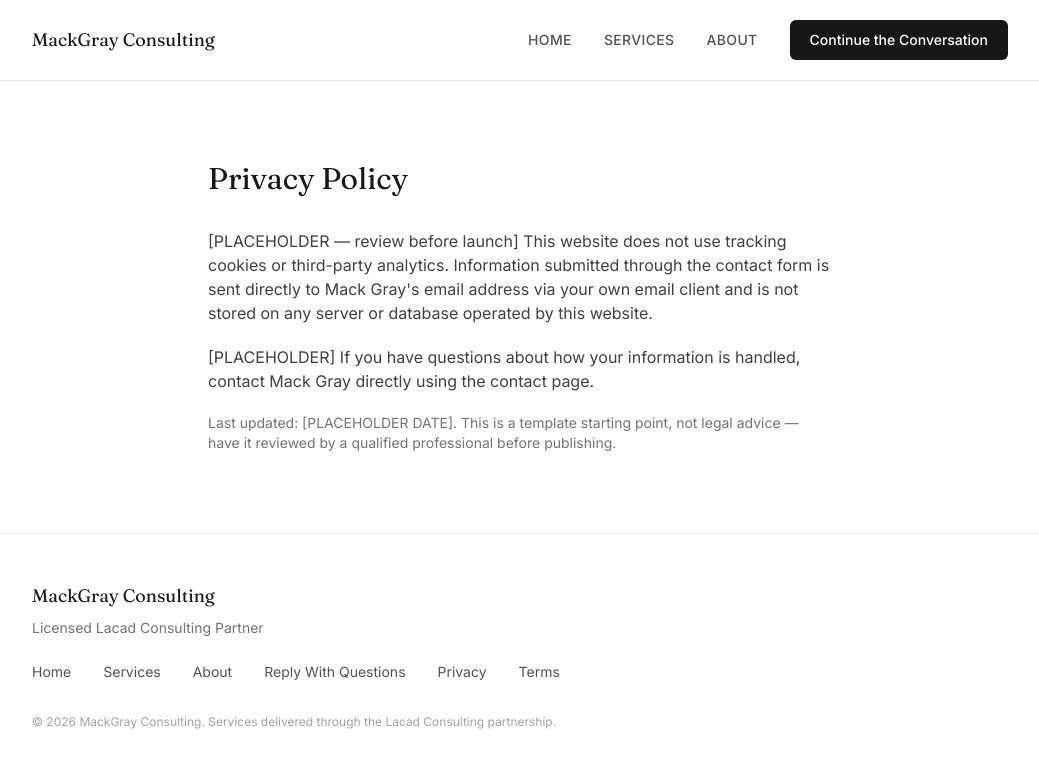
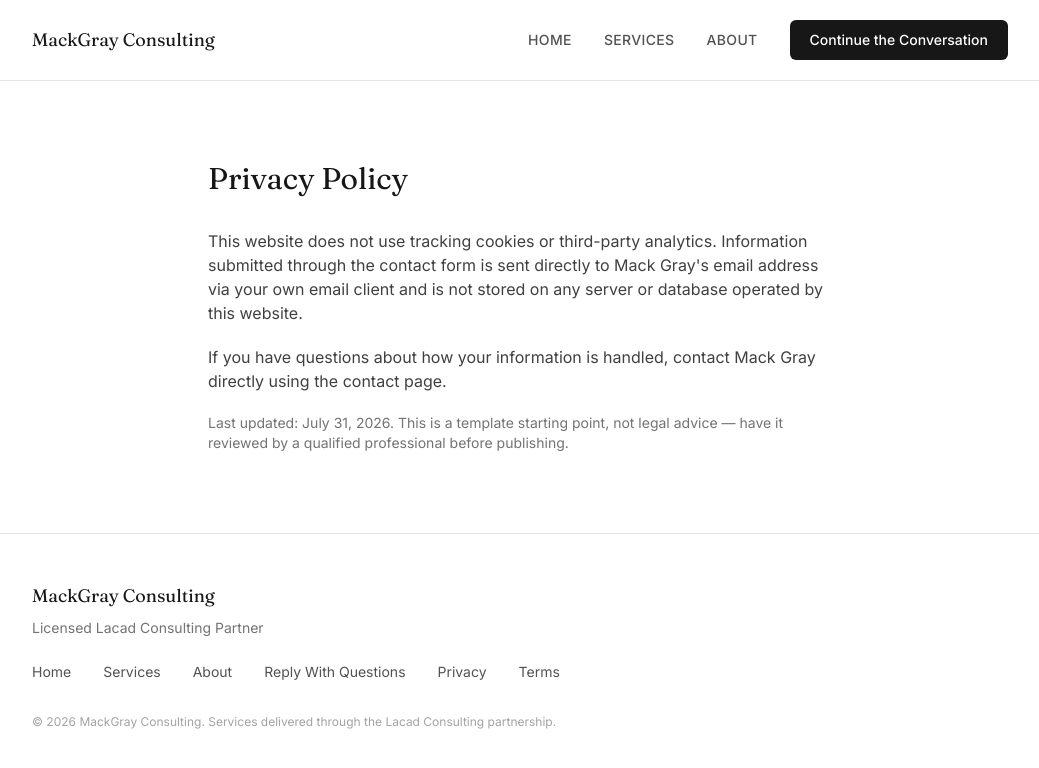
Before and after one commit to truedigitalhustle-debug/mackgray-consulting, a Next.js app: page /privacy in a window 1280 px wide. Shown: the top 768 px of the page, without its empty margins (120-1159 px from the left). Built offline with nearby package versions, Linux system fonts and the light colour scheme.

Commit message:
Revise privacy policy content and update date
Updated privacy policy text and removed placeholders.

```diff
--- a/app/privacy/page.tsx
+++ b/app/privacy/page.tsx
@@ -8,18 +8,18 @@ return (
 <h1 className="font-serif text-3xl text-neutral-900">Privacy Policy</h1>
 <div className="mt-8 space-y-5 text-neutral-700">
 <p>
-[PLACEHOLDER — review before launch] This website does not use
+This website does not use
 tracking cookies or third-party analytics. Information submitted
 through the contact form is sent directly to Mack Gray&apos;s email
 address via your own email client and is not stored on any server or
 database operated by this website.
 </p>
 <p>
-[PLACEHOLDER] If you have questions about how your information is
+If you have questions about how your information is
 handled, contact Mack Gray directly using the contact page.
 </p>
 <p className="text-sm text-neutral-500">
-Last updated: [PLACEHOLDER DATE]. This is a template starting point,
+Last updated: July 31, 2026. This is a template starting point,
 not legal advice — have it reviewed by a qualified professional
 before publishing.
 </p>
```
